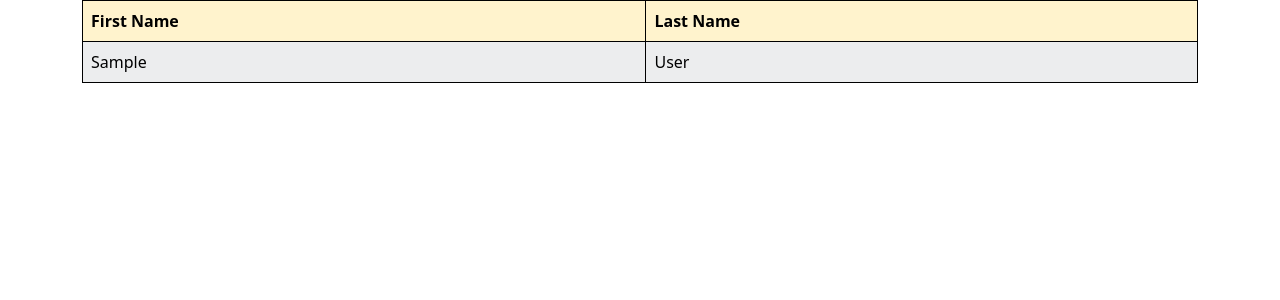
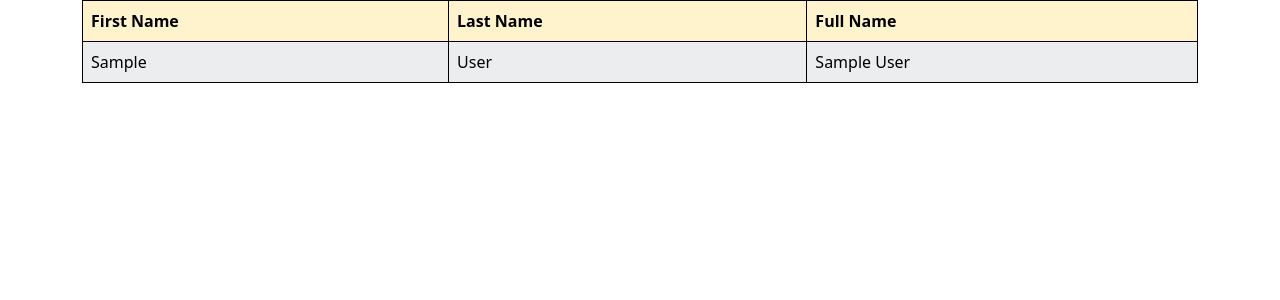
Before and after one commit to RishadAli236/Coding-Dojo-Python-Stack, a Python web app: template Flask/Fundamentals/Core_Assignments/html_table/templates/index.html in a window 1280 px wide. Shown: the top 300 px of the page. Run offline with Jinja, Linux system fonts and the light colour scheme; the template is opened without the code that fills it: most values are stand-ins (such as "Sample title", 1, 10 or a date in 2020).

Commit message:
added full name column and custom stylesheet

```diff
--- a/Flask/Fundamentals/Core_Assignments/html_table/templates/index.html
+++ b/Flask/Fundamentals/Core_Assignments/html_table/templates/index.html
@@ -6,6 +6,7 @@
     <meta name="viewport" content="width=device-width, initial-scale=1.0">
     <title>HTML Table</title>
     <link href="https://cdn.jsdelivr.net/npm/bootstrap@5.3.0-alpha3/dist/css/bootstrap.min.css" rel="stylesheet" integrity="sha384-KK94CHFLLe+nY2dmCWGMq91rCGa5gtU4mk92HdvYe+M/SXH301p5ILy+dN9+nJOZ" crossorigin="anonymous">
+    <link rel="stylesheet" href="{{url_for('static', filename = 'css/style.css')}}">
 </head>
 <body>
     <div class="container">
@@ -14,6 +15,7 @@
                 <tr>
                     <th>First Name</th>
                     <th>Last Name</th>
+                    <th>Full Name</th>
                 </tr>
             </thead>
             <tbody>
@@ -21,6 +23,7 @@
                     <tr>
                         <td>{{user["first_name"]}}</td>
                         <td>{{user["last_name"]}}</td>
+                        <td>{{user["first_name"]}} {{user["last_name"]}}</td>
                     </tr>
                 {% endfor %}
             </tbody>
```
